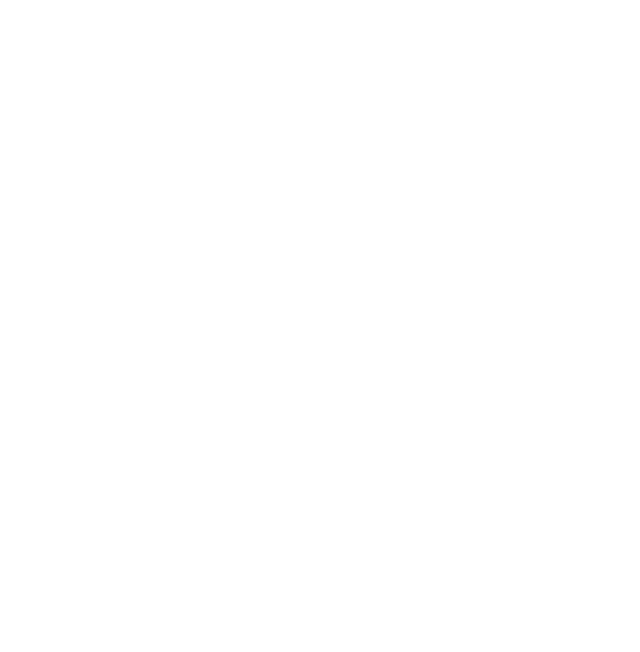
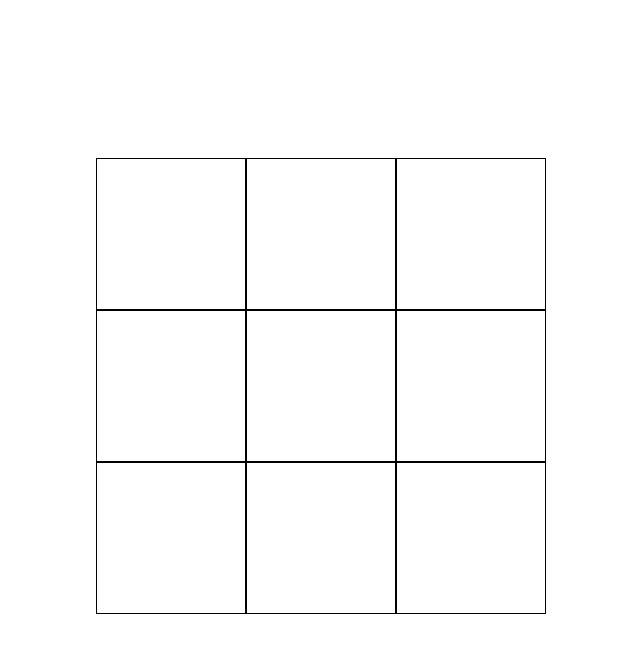
Before and after one commit to mustafa-mun/tic-tac-toe, a website: page index.html in a window 1280 px wide. Shown: the whole page, without its empty margins (319-959 px from the left). Drawn offline with Linux system fonts and the light colour scheme.

Commit message:
html gameboard is creadted, basic gameboard module is created on js

```diff
--- a/index.html
+++ b/index.html
@@ -9,6 +9,19 @@
 </head>
 <body>
 
+  <main>
+    <!-- Gameboard -->
+    <div class="cell"></div>
+    <div class="cell"></div>
+    <div class="cell"></div>
+    <div class="cell"></div>
+    <div class="cell"></div>
+    <div class="cell"></div>
+    <div class="cell"></div>
+    <div class="cell"></div>
+    <div class="cell"></div>
+  </main>
+
   <script src="script.js"></script>
 </body>
 </html>
--- a/script.js
+++ b/script.js
@@ -0,0 +1,76 @@
+// // Factory function
+// const person = (name, surname) => {
+//   const getName = () => console.log(`Your name is ${name}`);
+//   const getFullName = () => console.log(`Your fullname is ${name} ${surname}`);
+//   return { getName, getFullName };
+// };
+// const jack = person("jack", "london");
+
+// // Module
+// const calculator = (() => {
+//   const add = (a, b) => a + b;
+//   const sub = (a, b) => a - b;
+//   const mul = (a, b) => a * b;
+//   const div = (a, b) => a / b;
+//   return {
+//     add,
+//     sub,
+//     mul,
+//     div,
+//   };
+// })();
+
+function checkRow(array) {
+  for (let i = 0; i < array.length; i += 1) {
+    if (array[i][0] === array[i][1] && array[i][1] === array[i][2]) {
+      // Check rows
+      return true;
+    }
+  }
+  return false;
+}
+
+function checkColumn(array) {
+  for (let i = 0; i < array.length; i += 1) {
+    for (let j = 0; j < array.length; j += 1) {
+      if (
+        array[j][i] === array[j + 1][i] &&
+        array[j + 1][i] === array[j + 2][i]
+      ) {
+        return true;
+      }
+    }
+  }
+  return false;
+}
+
+function checkDiagonal(array) {
+  if (
+    (array[0][0] === array[1][1] && array[1][1] === array[2][2]) ||
+    (array[0][2] === array[1][1] && array[1][1] === array[2][0])
+  ) {
+    return true;
+  }
+  return false;
+}
+
+
+// Module
+const gameBoard = (() => {
+  const board = [
+    ["", "", ""],
+    ["", "", ""],
+    ["", "", ""],
+  ];
+  return {
+    board,
+  };
+})();
+
+console.log(checkColumn(gameBoard.board));
+
+// Factory function
+const player = (name) => {
+  const playerScore = 0;
+  return { playerScore, name };
+};
--- a/style.scss
+++ b/style.scss
@@ -3,3 +3,19 @@
   margin: 0;
   box-sizing: border-box;
 }
+body {
+  display: flex;
+  align-items: center;
+  justify-content: center;
+}
+
+main {
+  display: grid;
+  grid-template-columns: 150px 150px 150px;
+  margin-top: 150px;
+
+  .cell {
+    border: solid black 1px;
+    height: 150px;
+  }
+}
```
Also changed, not shown: style.css, 1 other file.
